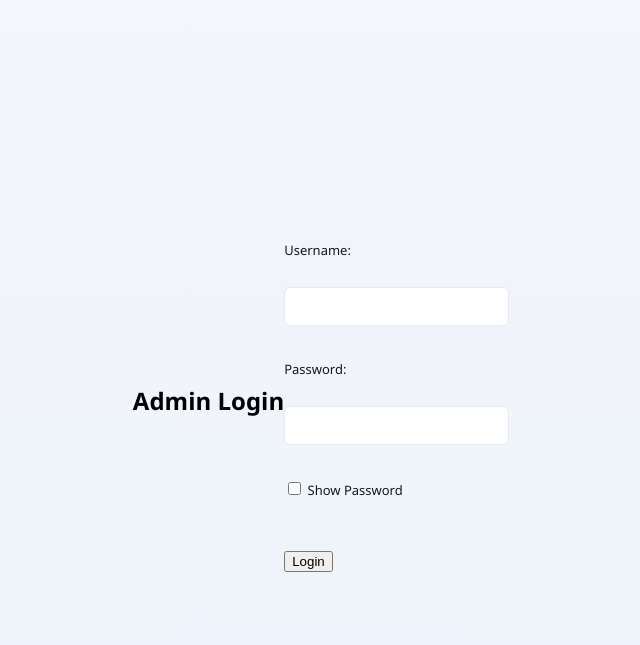
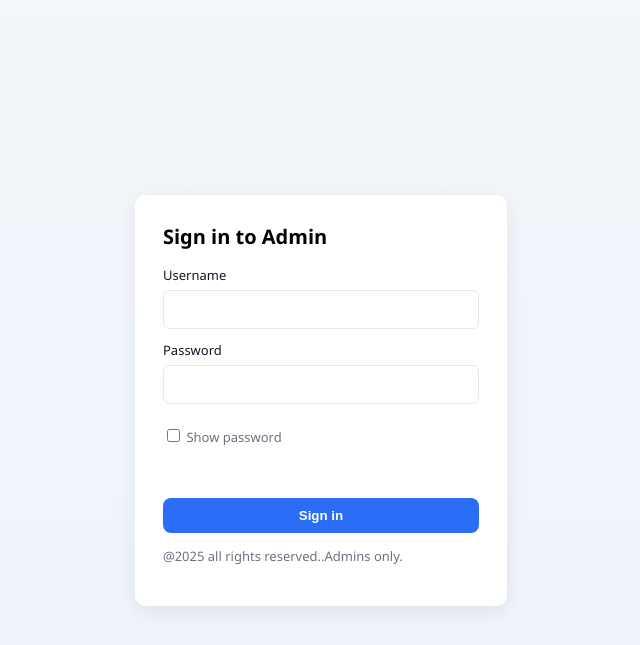
Before and after one commit to DERICK798/admin-panel, a PHP site: page / in a window 1280 px wide. Shown: the top 645 px of the page, without its empty margins (319-959 px from the left). Run offline with PHP 8.4, Linux system fonts and the light colour scheme.

Commit message:
Update index.php

```diff
--- a/admin/index.php
+++ b/admin/index.php
@@ -1,4 +1,8 @@
 <?php
+ini_set('display_errors', 1);
+ini_set('display_startup_errors', 1);
+error_reporting(E_ALL);
+
 session_start();
 include '../config/db.php';
 
@@ -9,6 +13,9 @@
     $password = $_POST['password'];
 
     $stmt = $conn->prepare("SELECT id, username, password FROM admins WHERE username = ? LIMIT 1");
+    if (!$stmt) {
+        $error = "Database error: " . $conn->error;
+    } else {
         $stmt->bind_param("s", $username);
         $stmt->execute();
         $result = $stmt->get_result();
@@ -27,34 +34,46 @@
         } else {
             $error = "Invalid username";
         }
+        $stmt->close();
+    }
 }
 ?>
 <!DOCTYPE html>
 <html lang="en">
 <head>
 <meta charset="UTF-8">
+<meta name="viewport" content="width=device-width,initial-scale=1" />
 <title>Admin Login</title>
-<link rel="stylesheet" href="../css/style.css">
+<link rel="stylesheet" href="css/style.css">
 </head>
 <body>
-<h2>Admin Login</h2>
+<main class="page">
+<section class="card" aria-labelledby="login-heading">
+<h1 id="login-heading">Sign in to Admin</h1>
+
 <form method="POST" action="">
-    <label>Username:</label><br>
-    <input name="username" type="text" required autocomplete="username"><br><br>
+    <label for="username">Username</label>
+    <input id="username" name="username" type="text" autocomplete="username" required>
 
-    <label>Password:</label><br>
-    <input name="password" type="password" required autocomplete="current-password"><br><br>
+    <label for="password">Password</label>
+    <input id="password" name="password" type="password" autocomplete="current-password" required>
 
-    <label><input type="checkbox" id="show-password"> Show Password</label><br><br>
+    <div class="inline-row">
+        <label class="small"><input id="show-password" type="checkbox"> Show password</label>
+    </div>
 
-    <button type="submit">Login</button>
+    <p id="error" role="alert" aria-live="polite" class="error"><?php echo $error; ?></p>
+
+    <button type="submit" class="btn">Sign in</button>
 </form>
 
-<p style="color:red;"><?php echo $error; ?></p>
+<p class="muted">@2025 all rights reserved..Admins only.</p>
+</section>
+</main>
 
 <script>
 document.getElementById('show-password').addEventListener('change', function() {
-    const pwd = document.querySelector('input[name="password"]');
+    const pwd = document.getElementById('password');
     pwd.type = this.checked ? 'text' : 'password';
 });
 </script>
```
Lines whose indentation alone changed are shown as unchanged.
